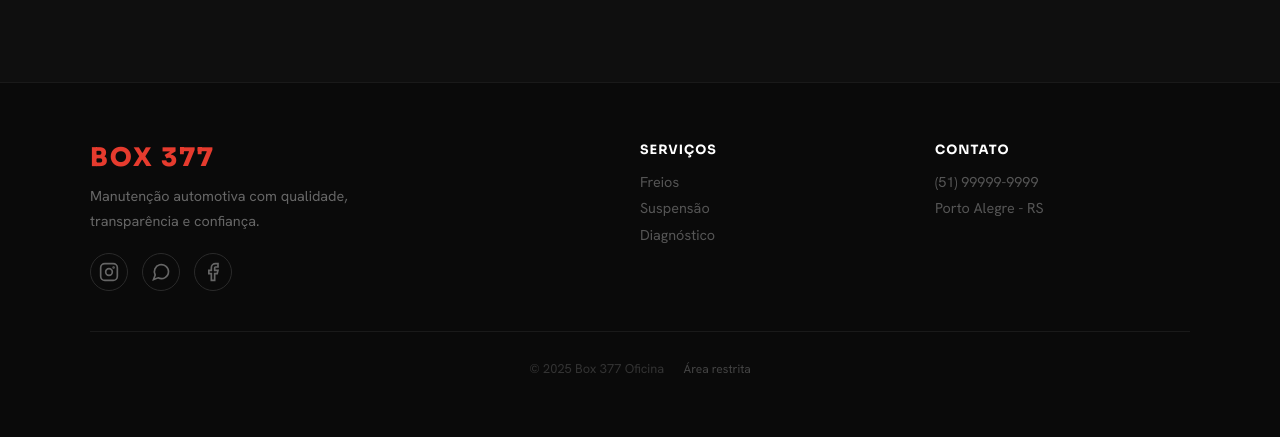
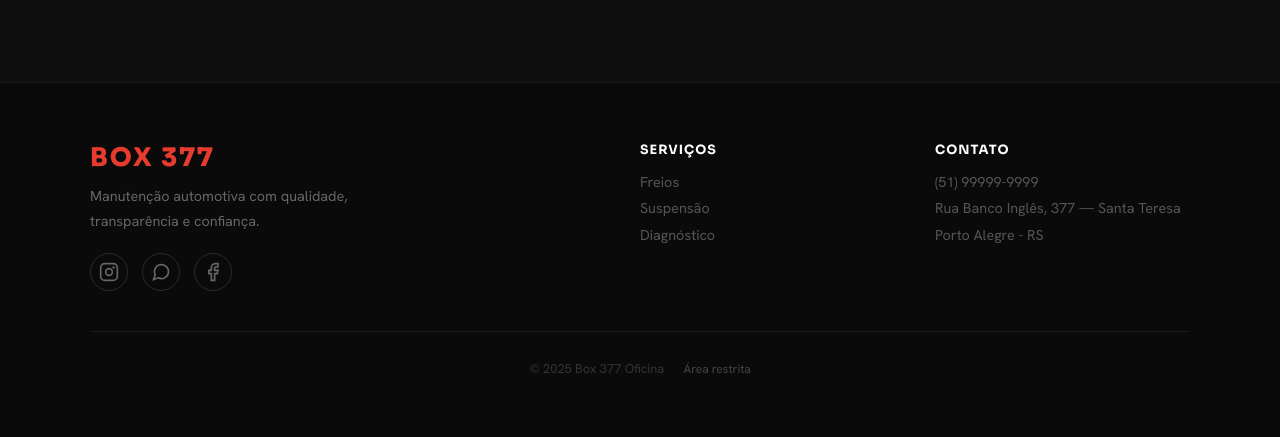
Before and after one commit to Sangenido/Projeto-mecanica, a PHP site: page / in a window 1280 px wide. Shown: the part 3477-3914 px from the top of the page. Run offline with PHP 8.4, Linux system fonts and the light colour scheme.

Commit message:
Adiciona endereço real e corrige mapa

```diff
--- a/banco.sql
+++ b/banco.sql
@@ -6,7 +6,7 @@
 CREATE DATABASE IF NOT EXISTS bd_mecanica;
 USE bd_mecanica;
 
--- Tabela de usuários
+-- Tabela de usuários (completa desde etapa 2)
 CREATE TABLE IF NOT EXISTS usuarios (
     id    INT AUTO_INCREMENT PRIMARY KEY,
     nome  VARCHAR(100) NOT NULL,
--- a/contato.php
+++ b/contato.php
@@ -14,7 +14,7 @@ require 'includes/header.php';
                 <h2>Vamos cuidar do seu veículo?</h2>
                 <p>Entre em contato para agendar uma avaliação ou solicitar um orçamento.</p>
                 <ul>
-                    <li>📍 Porto Alegre - RS</li>
+                    <li>📍 Rua Banco Inglês, 377 — Santa Teresa, Porto Alegre - RS</li>
                     <li>📞 (51) 99999-9999</li>
                     <li>✉ contato@box377oficina.com.br</li>
                 </ul>
--- a/includes/footer.php
+++ b/includes/footer.php
@@ -32,6 +32,7 @@
                 <h4>Contato</h4>
                 <ul>
                     <li>(51) 99999-9999</li>
+                    <li>Rua Banco Inglês, 377 — Santa Teresa</li>
                     <li>Porto Alegre - RS</li>
                 </ul>
             </div>
--- a/index.php
+++ b/index.php
@@ -156,7 +156,7 @@
                 <p>Entre em contato conosco para agendar uma avaliação ou solicitar um orçamento.</p>
 
                 <ul>
-                    <li>📍 Porto Alegre - RS</li>
+                    <li>📍 Rua Banco Inglês, 377 — Santa Teresa, Porto Alegre - RS</li>
                     <li>📞 (51) 99999-9999</li>
                     <li>✉ contato@box377oficina.com.br</li>
                 </ul>
@@ -167,7 +167,7 @@
 
             <div class="contact-map">
                 <div class="mapa-responsivo">
-                    <iframe src="https://google.com?..." width="600" height="450" style="border:0;" allowfullscreen="" loading="lazy"></iframe>
+                    <iframe src="https://www.google.com/maps?q=Rua+Banco+Ingl%C3%AAs,+377,+Santa+Teresa,+Porto+Alegre,+RS&output=embed" width="600" height="450" style="border:0;" allowfullscreen="" loading="lazy"></iframe>
                 </div>
             </div>
 
```
